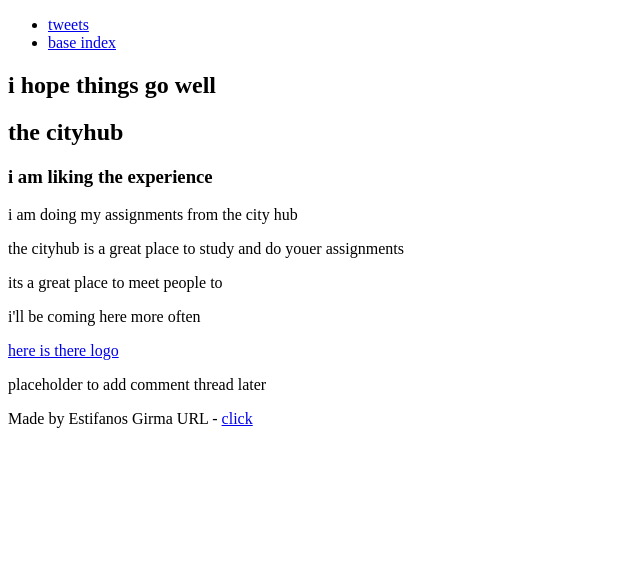
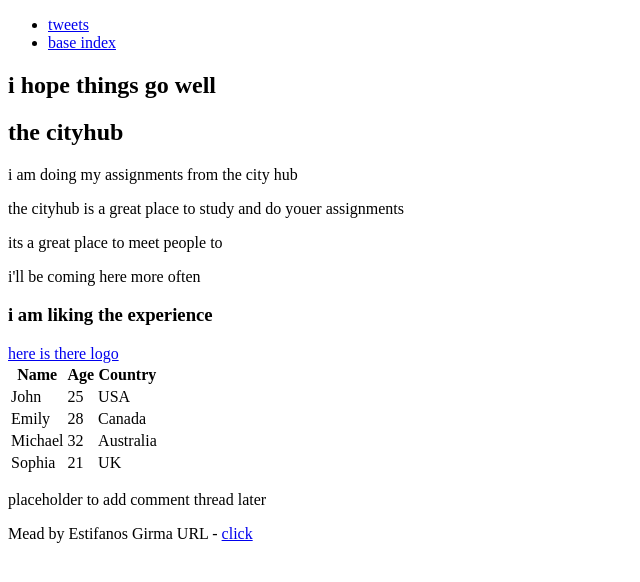
Before and after one commit to Estif-Gi/My_First_Portfolio, a plain HTML site: page html_basic/index.html in a window 1280 px wide. Shown: the whole page, without its empty margins (0-640 px from the left). Drawn offline with Linux system fonts and the light colour scheme.

Commit message:
added a table

```diff
--- a/html_basic/index.html
+++ b/html_basic/index.html
@@ -1,6 +1,5 @@
 <!DOCTYPE html>
 <html lang="en">
-
     <head>
         <meta charset="utf-8" name="viewport" content="width=device-width, initial-scale=1.0">
         <title>this is my first portfolio</title>
@@ -10,12 +9,8 @@
 
         <header>
             <ul>
-            <li><a
-                    href="file:///C:/Users/Administrator/Desktop/exp/New%20folder/My_First_Portfolio/html_basic/tweets.html">tweets</a>
-            </li>
-            <li>
-                <a href="file:///C:/Users/Administrator/Desktop/exp/New%20folder/My_First_Portfolio/html_basic/base_index.html">base
-                    index</a></li>
+                <li><a href="file:///C:/Users/Administrator/Desktop/exp/New%20folder/My_First_Portfolio/html_basic/tweets.html">tweets</a></li>
+                <li><a href="file:///C:/Users/Administrator/Desktop/exp/New%20folder/My_First_Portfolio/html_basic/base_index.html">base index</a></li>
             </ul>
         </header>
 
@@ -24,28 +19,55 @@
         <article>
             <h1>i hope things go well</h1>
             <h2>the cityhub</h2>
-            <h3>i am liking the experience</h3>
-
             <p>i am doing my assignments from the city hub</p>
             <p>the cityhub is a great place to study and do youer assignments</p>
             <p>its a great place to meet people to</p>
             <p>i'll be coming here more often</p>
-
-
+            <h3>i am liking the experience</h3>
             <a href="https://i.ibb.co/gTDZZT8/ALX-Logo-07.png">here is there logo</a>
+            <br>
         </article>
+        <table>
+            <thead>
+                <tr>
+                    <th>Name</th>
+                    <th>Age</th>
+                    <th>Country</th>
+                </tr>
+            </thead>
+            <tbody>
+                <tr>
+                    <td>John</td>
+                    <td>25</td>
+                    <td>USA</td>
+                </tr>
+                <tr>
+                    <td>Emily</td>
+                    <td>28</td>
+                    <td>Canada</td>
+                </tr>
+                <tr>
+                    <td>Michael</td>
+                    <td>32</td>
+                    <td>Australia</td>
+                </tr>
+                <tr>
+                    <td>Sophia</td>
+                    <td>21</td>
+                    <td>UK</td>
+                </tr>
+            </tbody>
+        </table>
 
             <aside>
                 <p>placeholder to add comment thread later</p>
             </aside>
+
         </main>
 
                 <footer>
-        <p>Made by Estifanos Girma URL - <a
-                href="https://yt3.ggpht.com/yti/ANjgQV-611kgB-HXuzEvP44y26MqSeRbVgoz_P6HYU0zc0W-=s108-c-k-c0x00ffffff-no-rj">click</a>
-        </p>
+                    <p>Mead by Estifanos Girma URL - <a href="https://yt3.ggpht.com/yti/ANjgQV-611kgB-HXuzEvP44y26MqSeRbVgoz_P6HYU0zc0W-=s108-c-k-c0x00ffffff-no-rj">click</a></p>
                 </footer>
 
     </body>
-
 </html>
```
Also changed, not shown: html_basic/tweets.html (line endings or trailing spaces). Lines whose indentation alone changed are shown as unchanged.
